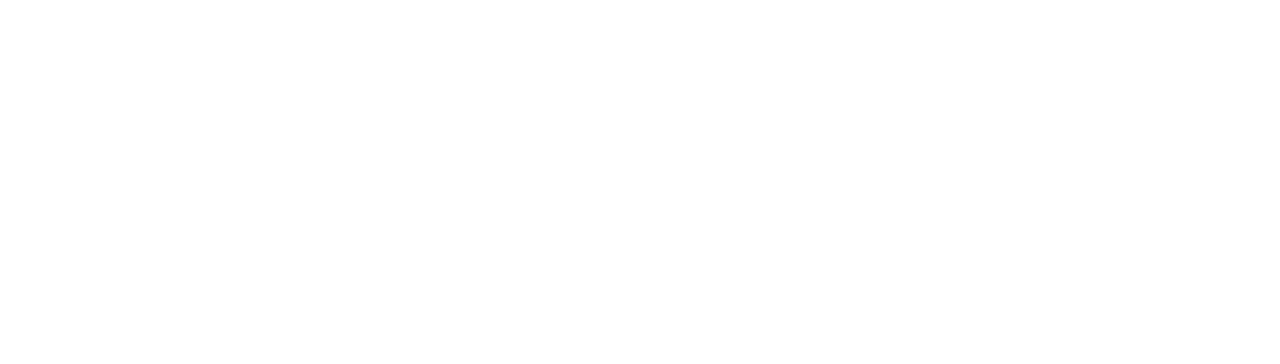
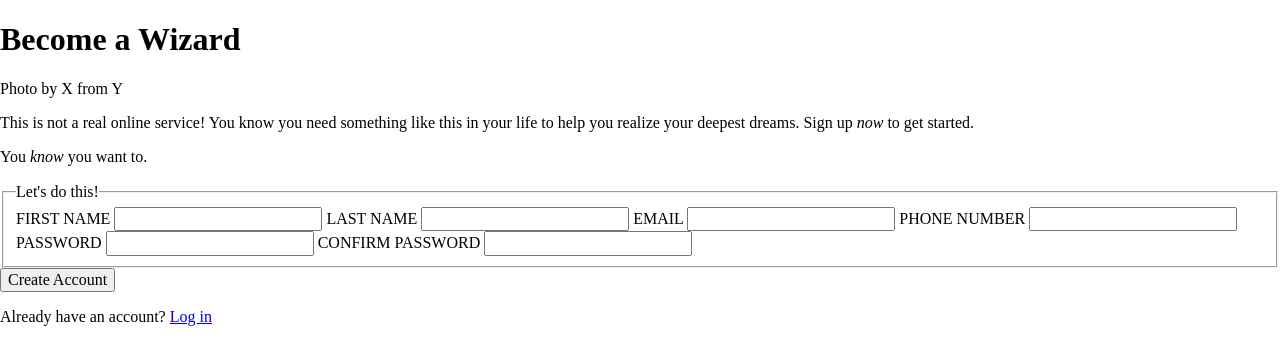
Before and after one commit to Zeladd/sign-up-form, a website: page index.html in a window 1280 px wide. Drawn offline with nearby package versions, Linux system fonts and the light colour scheme.

Commit message:
Finish HTML for text and tags only

```diff
--- a/index.html
+++ b/index.html
@@ -1,5 +1,6 @@
 <!DOCTYPE html>
 <html lang="en">
+
 <head>
     <meta charset="UTF-8">
     <meta http-equiv="X-UA-Compatible" content="IE=edge">
@@ -10,7 +11,44 @@
     <script src="./logic.js"></script>
     <title>Sign Up Form</title>
 </head>
+
 <body>
+    <header>
+        <h1>Become a Wizard</h1>
+        <p>Photo by X from Y</p>
+    </header>
+    <main>
+        <article>
+            <p>This is not a real online service! You know you need something like this in your life to help you realize
+                your deepest dreams. Sign up <em>now</em> to get started.</p>
+            <p>You <em>know</em> you want to.</p>
+        </article>
+        <form action="#" method="post">
+            <fieldset>
+                <legend>Let's do this!</legend>
 
+                <label for="first-name">FIRST NAME</label>
+                <input type="text" name="first-name" id="first-name">
+
+                <label for="last-name">LAST NAME</label>
+                <input type="text" name="last-name" id="last-name">
+
+                <label for="email">EMAIL</label>
+                <input type="email" name="email" id="email">
+
+                <label for="phone-number">PHONE NUMBER</label>
+                <input type="text" name="phone-number" id="phone-number">
+
+                <label for="password">PASSWORD</label>
+                <input type="password" name="password" id="password">
+
+                <label for="confirm-password">CONFIRM PASSWORD</label>
+                <input type="password" name="confirm-password" id="confirm-password">
+            </fieldset>
+            <button type="submit">Create Account</button>
+        </form>
+        <p>Already have an account? <a href="#">Log in</a></p>
+    </main>
 </body>
+
 </html>
```
